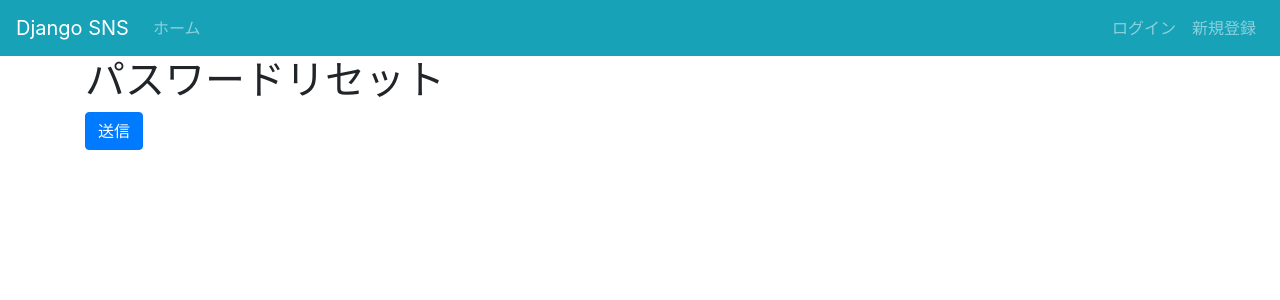
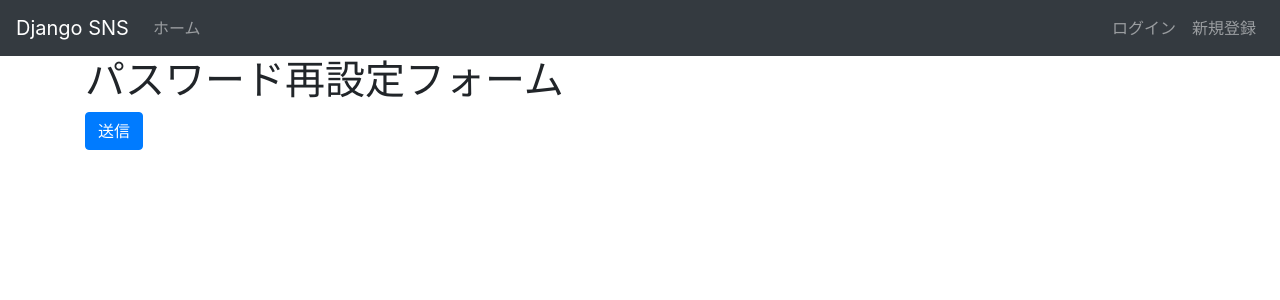
Before and after one commit to nlabos/django-sns, a Django app: page /account/password_reset/confirm/1/1/ in a window 1280 px wide. Shown: the top 300 px of the page. Run offline with Django 3.2, Linux system fonts and the light colour scheme.

Commit message:
いろいろ変更

```diff
--- a/sns/account/urls.py
+++ b/sns/account/urls.py
@@ -27,7 +27,7 @@ urlpatterns = [
     views.AccountPasswordResetComplete.as_view(), name='password_reset_complete'),
 
     path('avator/upload/',
-    views.AccountAvatorUploaView.as_view(), name='avator_upload'),
+    views.AccountAvatorUploadView.as_view(), name='avator_upload'),
     path('avator/upload/done',
     views.AccountAvatorUploadDoneView.as_view(), name='avator_upload_done'),
     path('<int:pk>', views.AccountDetailView.as_view(), name='detail'),
--- a/sns/account/views.py
+++ b/sns/account/views.py
@@ -106,7 +106,7 @@ class AccountPasswordResetConfirm(auth_views.PasswordResetConfirmView):
 class AccountPasswordResetComplete(auth_views.PasswordResetCompleteView):
     template_name = 'account/password_reset_complete.html'
 
-class AccountAvatorUploaView(LoginRequiredMixin, generic.FormView):
+class AccountAvatorUploadView(LoginRequiredMixin, generic.FormView):
     template_name = 'account/avator_upload_form.html'
     form_class = AccountAvatorUploadForm
 
--- a/sns/templates/account/password_reset_confirm.html
+++ b/sns/templates/account/password_reset_confirm.html
@@ -1,7 +1,7 @@
 {% extends 'base.html' %}
 
 {% block content %}
-  <h1>パスワードリセット</h1>
+  <h1>パスワード再設定フォーム</h1>
   <form method="post">
     {% csrf_token %}
     {{ form.as_p }}
--- a/sns/templates/base.html
+++ b/sns/templates/base.html
@@ -14,7 +14,7 @@
     integrity="sha384-ho+j7jyWK8fNQe+A12Hb8AhRq26LrZ/JpcUGGOn+Y7RsweNrtN/tE3MoK7ZeZDyx"
     crossorigin="anonymous"></script>
   </head>
-  <nav class="navbar navbar-expand-lg navbar-dark bg-info">
+  <nav class="navbar navbar-expand-lg navbar-dark bg-dark">
     <a class="navbar-brand" href="{% url 'index' %}">Django SNS</a>
     <button class="navbar-toggler" type="button" data-toggle="collapse"
     data-target="#navbarSupportedContent" aria-controls="navbarSupportedContent"
@@ -42,7 +42,8 @@
             アカウント
           </a>
           <div class="dropdown-menu dropdown-menu-right" aria-labelledby="navbarDropdown">
-            <a class="dropdown-item" href="account/{{ user.id }}">プロフィール</a>
+            <a class="dropdown-item" href="{% url 'detail' user.id %}">プロフィール</a>
+            <a class="dropdown-item" href="{% url 'avator_upload' %}">アバター画像の変更</a>
             <a class="dropdown-item" href="{% url 'email_change' %}">メールアドレスの変更</a>
             <a class="dropdown-item" href="{% url 'password_change' %}">パスワードの変更</a>
             <div class="dropdown-divider"></div>
```
